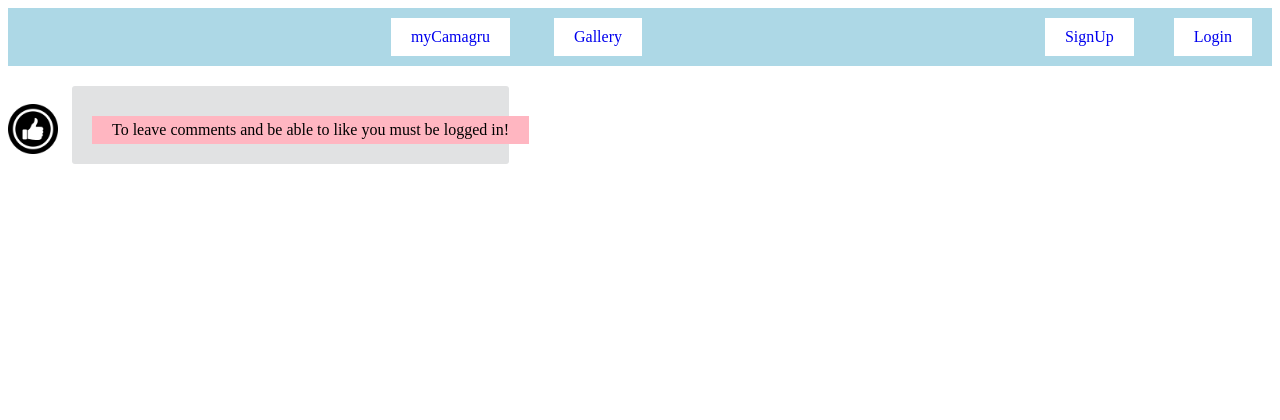
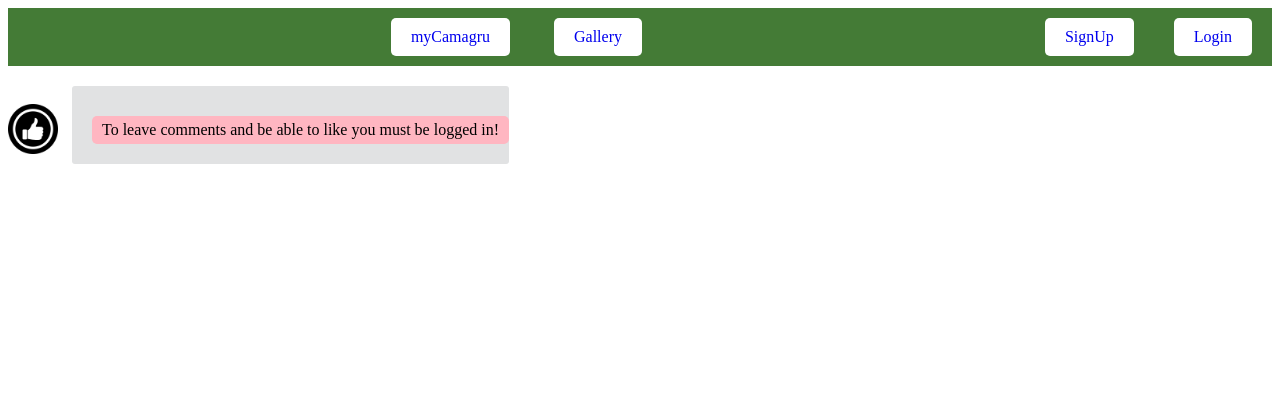
Before and after one commit to vsosevic/camagru_mvc, a PHP site: template views/gallery/image.php in a window 1280 px wide. Shown: the top 420 px of the page. Run offline with PHP 8.4, Linux system fonts and the light colour scheme; the template is opened without the code that fills it, so the values that code supplies are empty; some libraries are stand-ins or nearby versions.

Commit message:
Some css styling

```diff
--- a/config/routes.php
+++ b/config/routes.php
@@ -21,6 +21,5 @@ return array(
     'news/([0-9]+)' => 'news/view/$1', //actionView in NewsController
     'news' => 'news/index', //actionIndex in NewsController
     'products' => 'product/list', //actionList in ProductController
-//    '' => 'gallery/index',
-
+    '' => 'gallery/index',
 );
--- a/models/Gallery.php
+++ b/models/Gallery.php
@@ -31,7 +31,7 @@ class Gallery
 
     public static function getImagesWithOffset($scrolled_page) {
         $db = DBConnection::getConnection();
-        $limit = 8;
+        $limit = 12;
         $offset = $scrolled_page * $limit;
 
         $images = $db->query("SELECT * FROM images ORDER BY image_date DESC LIMIT $limit OFFSET $offset ")
--- a/template/css/style.css
+++ b/template/css/style.css
@@ -7,7 +7,7 @@ section,
 }
 
 .header-menu {
-	background-color: lightblue;
+	background-color: #447b36;
 	text-align: center;
 	width: 100%;
 	height: auto;
@@ -20,6 +20,7 @@ section,
 	text-decoration: none;
 	padding: 10px 20px;
 	margin: 10px 20px;
+	border-radius: 5px;
 }
 .header-item:hover {
 	background-color: black;
@@ -119,7 +120,7 @@ video, #frame {
 	margin: 1px;
 }
 .user-images-gallery {
-	width: 600px;
+	width: 500px;
 	height: auto;
 	margin: 2px;
 }
@@ -131,6 +132,7 @@ video, #frame {
 	background: lightpink;
 	padding: 5px 10px;
 	margin-top: 10px;
+	border-radius: 5px;
 }
 .message {
 	background-color: lightgreen;
@@ -148,7 +150,7 @@ input {
 	outline: none;
 }
 input:focus {
-	background-color: lightblue;
+	background-color: #86e88a;
 }
 input[type=submit].login {
 	padding: 10px 40px;
@@ -178,7 +180,7 @@ input[type=submit].login {
 	padding: 20px 0px 20px 20px;
 	position: relative;
 	border-radius: 3px;
-	max-width: 600px;
+	max-width: 800px;
 	vertical-align: top;
 
 }
--- a/views/gallery/image.php
+++ b/views/gallery/image.php
@@ -43,14 +43,16 @@
                 </div>
             <?php endforeach; ?>
         </div>
+        <div>
         <?php if (!isset($_SESSION['logged_id_user'])): ?>
-            <span class='errmsg' style='width: 100%; text-align: center;'>To leave comments and be able to like you must be logged in!</span>
+            <span class='errmsg'>To leave comments and be able to like you must be logged in!</span>
         <?php else: ?>
             <form style="text-align: left" method="post" action="/image/<?php echo $image->id_image; ?>/comment" id="comment-form">
                 <input type="text" name="comment-text" placeholder="Write a new comment" required="" style="width: 95%;" autofocus>
                 <input type="submit" value="Comment">
             </form>
         <?php endif; ?>
+        </div>
     </div>
     <div style="clear: both;"></div>
 </div>
```
